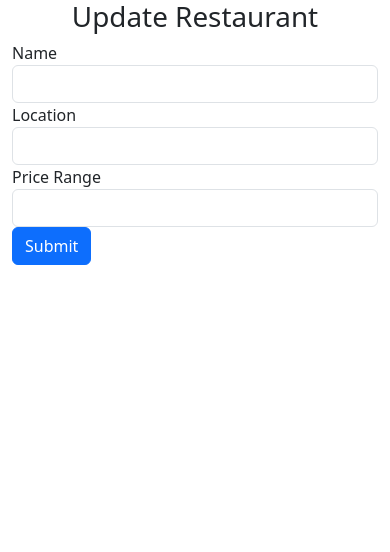
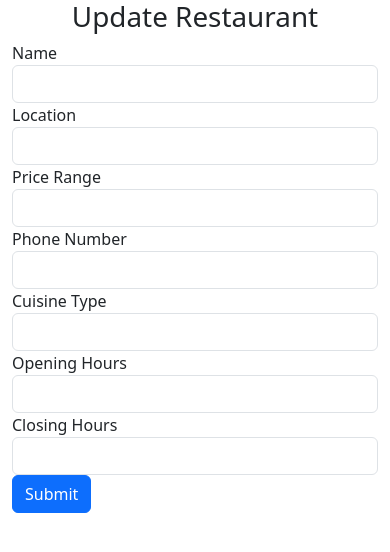
Before and after one commit to tcq123-iu/dining-guide, a React (Create React App) app in the folder client/: page /restaurants/1/update in a window 390 px wide. Shown: the top 552 px of the page. Built offline with nearby package versions, Linux system fonts and the light colour scheme; no server answers.

Commit message:
fix db, add phone number, co hours, cuisine type

```diff
--- a/client/src/App.jsx
+++ b/client/src/App.jsx
@@ -5,6 +5,7 @@ import UpdatePage from "./routes/UpdatePage";
 import RestaurantDetailPage from "./routes/RestaurantDetailPage";
 import { RestaurantsContextProvider } from "./context/RestaurantsContext";
 const App = () => {
+
   return (
     <RestaurantsContextProvider>
     <div className = "container">
--- a/client/src/components/AddRestaurant.jsx
+++ b/client/src/components/AddRestaurant.jsx
@@ -6,7 +6,11 @@ const AddRestaurant = () => {
   const { addRestaurants } = useContext(RestaurantsContext);
   const [name, setName] = useState("");
   const [location, setLocation] = useState("");
-  const [priceRange, setPriceRange] = useState("Price Range");
+  const [priceRange, setPriceRange] = useState("Minimum Price");
+  const[phone_number, setPhoneNumber] = useState("");
+  const[cuisine_type, setCuisineType] = useState("");
+  const[opening_hours, setOpeningHours] = useState("");
+  const[closing_hours, setClosingHours] = useState("");
 
   const handleSubmit = async (e) => {
     e.preventDefault();
@@ -15,6 +19,10 @@ const AddRestaurant = () => {
         name,
         location,
         price_range: priceRange,
+        phone_number,
+        cuisine_type,
+        opening_hours,
+        closing_hours,
       });
 
 
@@ -29,7 +37,7 @@ const AddRestaurant = () => {
     <div className="mb-4">
       <form action="">
         <div className="row gx-3 gy-2 align-items-center">
-          <div className="col-sm-4">
+          <div className="col">
             <input
               value={name}
               onChange={(e) => setName(e.target.value)}
@@ -38,7 +46,7 @@ const AddRestaurant = () => {
               placeholder="Name"
             />
           </div>
-          <div className="col-sm-4">
+          <div className="col">
             <input
               value={location}
               onChange={(e) => setLocation(e.target.value)}
@@ -47,7 +55,7 @@ const AddRestaurant = () => {
               placeholder="Location"
             />
           </div>
-          <div className="col-sm-3">
+          <div className="col">
             <select
               aria-label="label for the select"
               value={priceRange}
@@ -68,6 +76,46 @@ const AddRestaurant = () => {
               <option value="100">100</option>
             </select>
           </div>
+          <div className="col">
+            <input
+              value={phone_number}
+              onChange={(e) => setPhoneNumber(e.target.value)}
+              className="form-control"
+              type="text"
+              placeholder="phone number"
+            />
+          </div>
+          <div className="col">
+            <input
+              value={cuisine_type}
+              onChange={(e) => setCuisineType(e.target.value)}
+              className="form-control"
+              type="text"
+              placeholder="Cuisine Type"
+            />
+          </div>
+          <div className="col">
+            <input
+              value={opening_hours}
+              onChange={(e) => setOpeningHours(e.target.value)}
+              className="form-control"
+              type="text"
+              placeholder="Opening Hours"
+            />
+          </div>
+          <div className="col">
+            <input
+              value={closing_hours}
+              onChange={(e) => setClosingHours(e.target.value)}
+              className="form-control"
+              type="text"
+              placeholder="Closing Hours"
+            />
+          </div>
+
+
+
+
           <div className="col-auto">
 
     <button  onClick={handleSubmit} type = "submit" className="btn btn-primary">Add</button>
--- a/client/src/components/RestaurantList.jsx
+++ b/client/src/components/RestaurantList.jsx
@@ -61,10 +61,15 @@ const RestaurantList = (props) => {
           <tr className="bg-primary">
             <th scope="col">Restaurant</th>
             <th scope="col">Location</th>
-            <th scope="col">Price Range</th>
+            <th scope="col">Minimum Price</th>
+            <th scope="col">Phone Number</th>
+            <th scope="col">Cuisine Type</th>
+            <th scope="col">Opening Hours</th>
+            <th scope="col">Closing Hours</th>
             <th scope="col">Ratings</th>
             <th scope="col">Edit</th>
             <th scope="col">Delete</th>
+
           </tr>
         </thead>
         <tbody>
@@ -78,6 +83,10 @@ const RestaurantList = (props) => {
                   <td>{restaurant.name}</td>
                   <td>{restaurant.location}</td>
                   <td>{restaurant.price_range}</td>
+                  <td>{restaurant.phone_number}</td>
+                  <td>{restaurant.cuisine_type}</td>
+                  <td>{restaurant.opening_hours}</td>
+                  <td>{restaurant.closing_hours}</td>
                   <td>{renderRating(restaurant)}</td>
                   <td>
                     <button
--- a/client/src/components/Reviews.jsx
+++ b/client/src/components/Reviews.jsx
@@ -12,11 +12,16 @@ const Reviews = ({ reviews }) => {
             style={{ maxWidth: "30%" }}
           >
             <div className="card-header d-flex justify-content-between">
+
               <span>{review.name}</span>
+
               <span>
                 <StarRating rating={review.rating} />
               </span>
+
+
             </div>
+            <span>{review.date}</span>
             <div className="card-body">
               <p className="card-text">{review.review}</p>
             </div>
--- a/client/src/components/UpdateRestaurant.jsx
+++ b/client/src/components/UpdateRestaurant.jsx
@@ -10,6 +10,10 @@ const UpdateRestaurant = (props) => {
   const [name, setName] = useState("");
   const [location, setLocation] = useState("");
   const [priceRange, setPriceRange] = useState("");
+  const[phone_number, setPhoneNumber] = useState("");
+  const[cuisine_type, setCuisineType] = useState("");
+  const[opening_hours, setOpeningHours] = useState("");
+  const[closing_hours, setClosingHours] = useState("");
 
   useEffect(() => {
     const fetchData = async () => {
@@ -18,6 +22,12 @@ const UpdateRestaurant = (props) => {
       setName(response.data.data.restaurants.name);
       setLocation(response.data.data.restaurants.location);
       setPriceRange(response.data.data.restaurants.price_range);
+      setPhoneNumber(response.data.data.restaurants.phone_number);
+      setCuisineType(response.data.data.restaurants.cuisine_type);
+      setOpeningHours(response.data.data.restaurants.opening_hours);
+      setClosingHours(response.data.data.restaurants.closing_hours);
+
+
     };
 
     fetchData();
@@ -29,6 +39,10 @@ const UpdateRestaurant = (props) => {
       name,
       location,
       price_range: priceRange,
+      phone_number,
+      cuisine_type,
+      opening_hours,
+      closing_hours,
     });
     navigate("/");
   };
@@ -67,6 +81,46 @@ const UpdateRestaurant = (props) => {
             type="number"
           />
         </div>
+        <div className="form-group">
+          <label htmlFor="phone_number">Phone Number</label>
+          <input
+            value={phone_number}
+            onChange={(e) => setPhoneNumber(e.target.value)}
+            id="phone_number"
+            className="form-control"
+            type="text"
+          />
+        </div>
+        <div className="form-group">
+          <label htmlFor="cuisine_type">Cuisine Type</label>
+          <input
+            value={cuisine_type}
+            onChange={(e) => setCuisineType(e.target.value)}
+            id="cuisine_type"
+            className="form-control"
+            type="text"
+          />
+        </div>
+        <div className="form-group">
+          <label htmlFor="opening_hours">Opening Hours</label>
+          <input
+            value={opening_hours}
+            onChange={(e) => setOpeningHours(e.target.value)}
+            id="opening_hours"
+            className="form-control"
+            type="text"
+          />
+        </div>
+        <div className="form-group">
+          <label htmlFor="closing_hours">Closing Hours</label>
+          <input
+            value={closing_hours}
+            onChange={(e) => setClosingHours(e.target.value)}
+            id="closing_hours"
+            className="form-control"
+            type="text"
+          />
+        </div>
         <button
           type="submit"
           onClick={handleSubmit}
```
Also changed, not shown: 2 other files (tests, documents, lock files or other folders).
